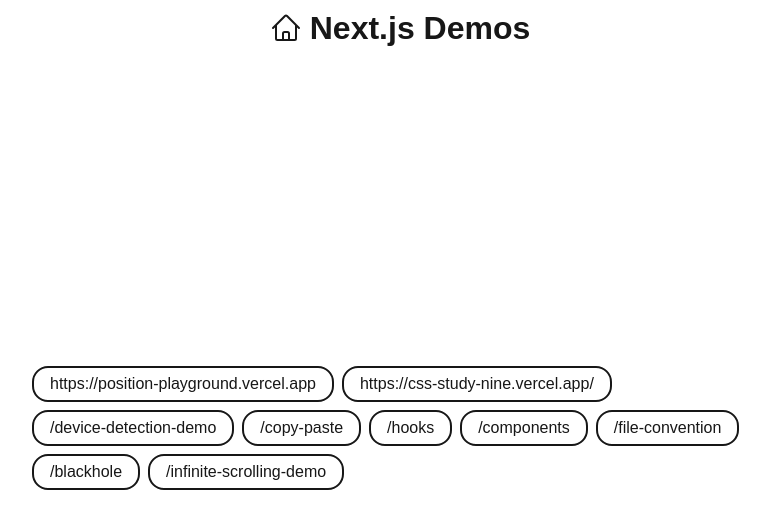
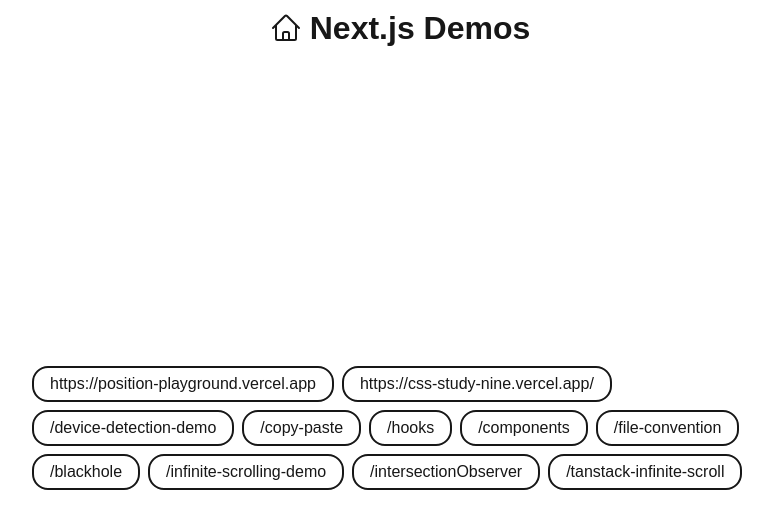
Before and after one commit to nhl1991/nextjs-example-demo, a Next.js app: page / in a window 1280 px wide. Shown: the top 528 px of the page, without its empty margins (240-1013 px from the left). Built offline with nearby package versions, Linux system fonts and the light colour scheme.

Commit message:
Add links to demos

```diff
--- a/src/app/page.tsx
+++ b/src/app/page.tsx
@@ -14,6 +14,8 @@
         <LinkContainer link="/file-convention" />
         <LinkContainer link="/blackhole" />
         <LinkContainer link="/infinite-scrolling-demo" />
+        <LinkContainer link="/intersectionObserver" />
+        <LinkContainer link="/tanstack-infinite-scroll" />
 
       </div>
     </div>
```
